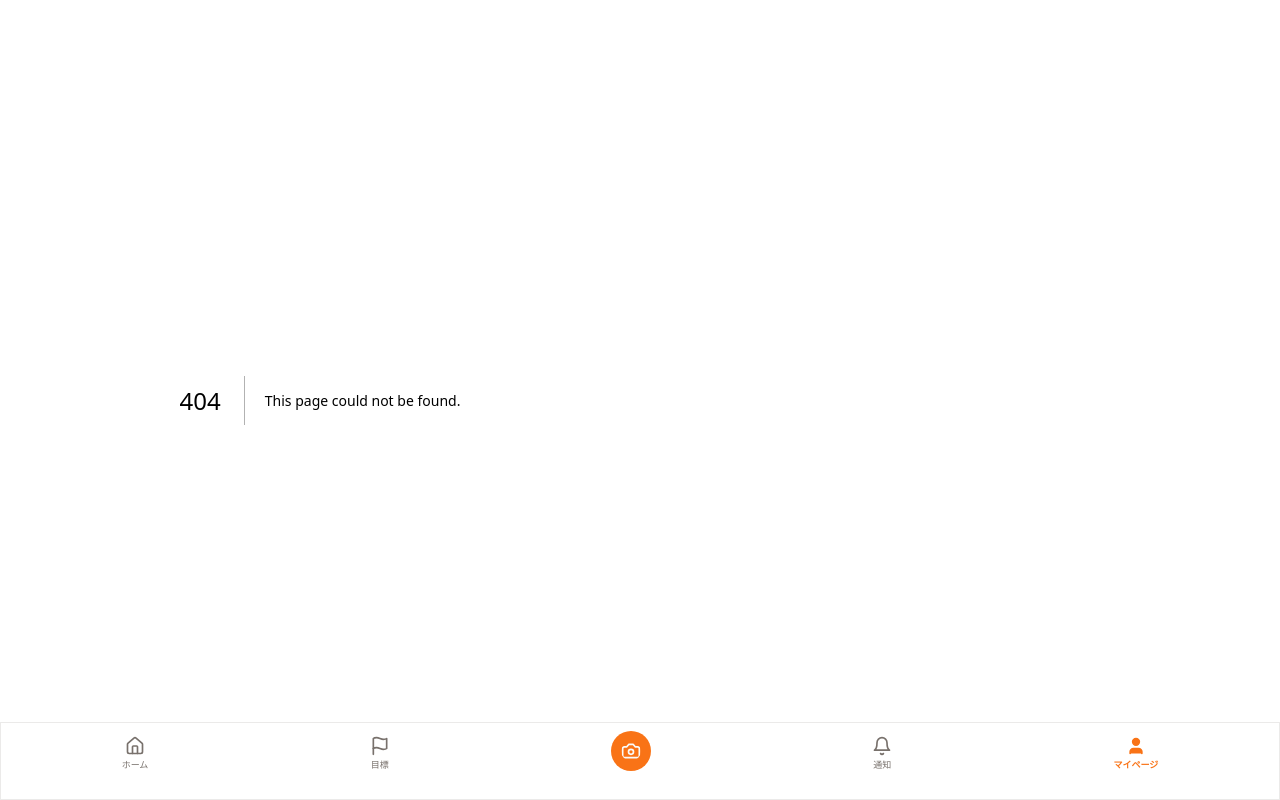
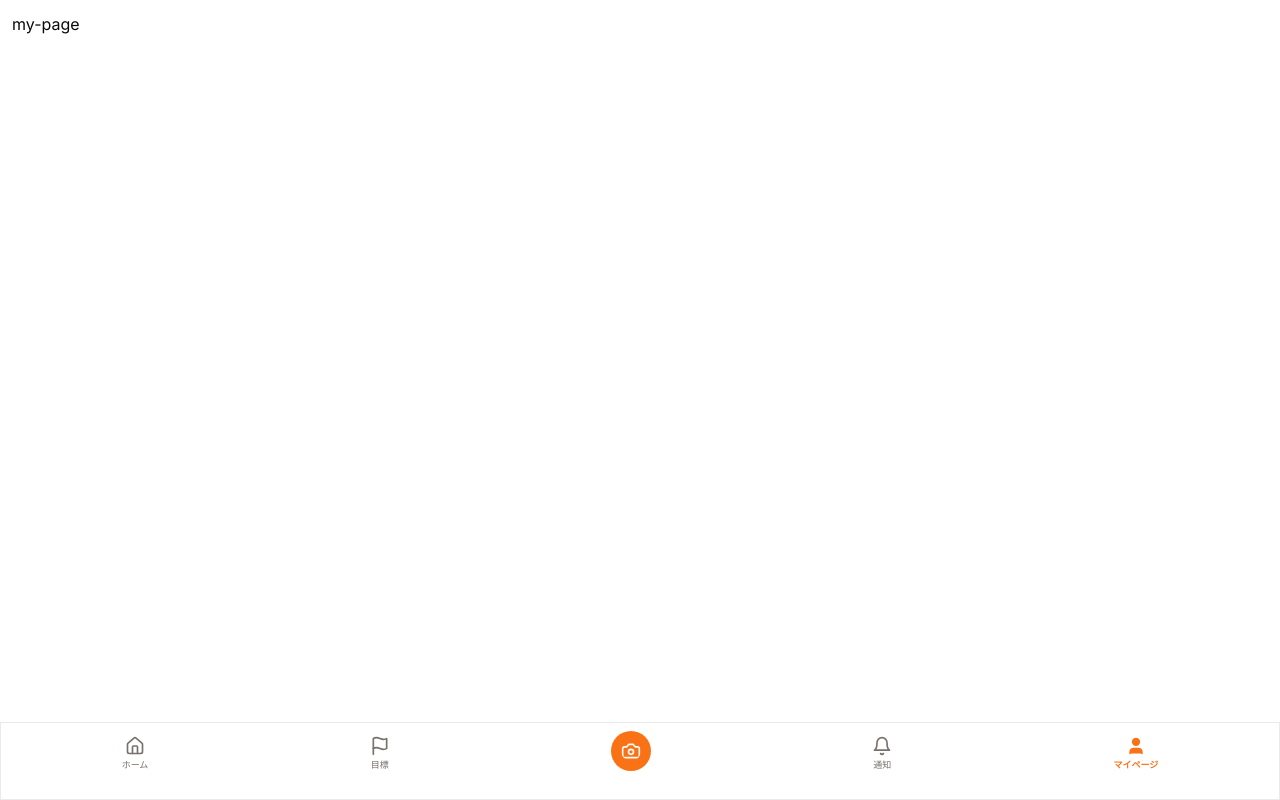
Before and after one commit to SomaTakata/habit, a Next.js app in the folder webapp/: page /my-page in a window 1280 px wide. Before the commit this address had no page. Built offline with nearby package versions, Linux system fonts and the light colour scheme.

Commit message:
MyPageの作成

```diff
--- /dev/null
+++ b/webapp/src/app/my-page/page.tsx
@@ -0,0 +1,9 @@
+"use client";
+
+import MyPage from "@/features/MyPage/MyPage";
+
+const page = () => {
+  return <MyPage />;
+};
+
+export default page;
--- a/webapp/src/features/Goal/GoalPage.tsx
+++ b/webapp/src/features/Goal/GoalPage.tsx
@@ -18,7 +18,6 @@ export interface GoalSetProps {
 
 const GoalPage = () => {
   const [settingOpen, setSettingOpen] = React.useState(false);
-  console.log(settingOpen);
   return (
     <div className="grid grid-cols-2 gap-2 justify-between p-3 pb-24">
       <GoalCard color="bg-blue-400" goalText="朝ご飯を食べる" count={12} />
--- /dev/null
+++ b/webapp/src/features/MyPage/MyPage.tsx
@@ -0,0 +1,9 @@
+"use client";
+
+import * as React from "react";
+
+const MyPage = () => {
+  return <div className="p-3 pb-24">my-page</div>;
+};
+
+export default MyPage;
```
